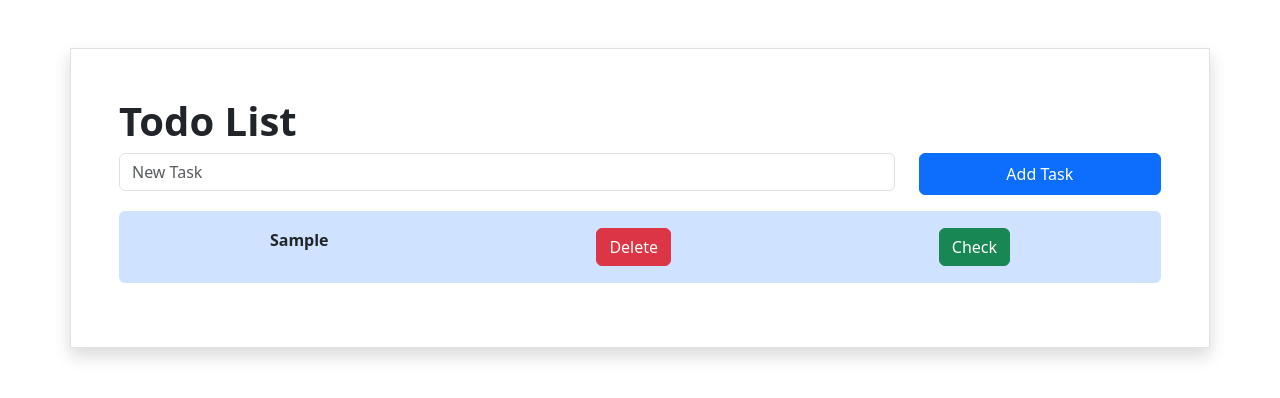
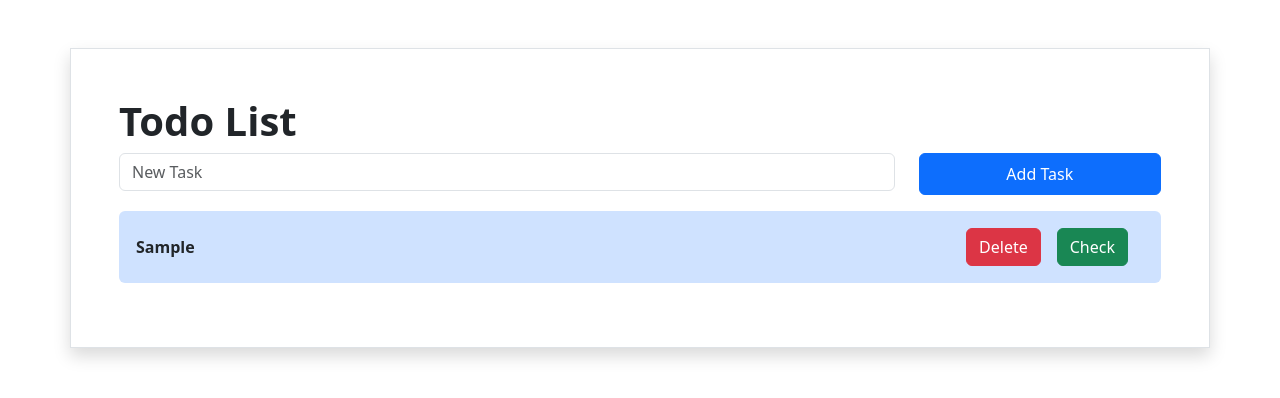
Before and after one commit to reiurbano/react-todo-list, a React (Vite) app in the folder react-todo-list/: page / in a window 1280 px wide. Both pictures are taken after typing "Sample" into the empty fields and a click on the button "Add Task". Shown: the top 398 px of the page. Built offline with nearby package versions, Linux system fonts and the light colour scheme.

Commit message:
added & fixed styling

```diff
--- a/react-todo-list/src/TodoItem.jsx
+++ b/react-todo-list/src/TodoItem.jsx
@@ -1,10 +1,10 @@
 function TodoItem({ task, status, id, del, fin}) {
 
   return (
-    <div className={`alert ${status ? `bg-success-subtle`: `bg-primary-subtle`} mt-3 d-flex justify-content-around`}>
-      <span className={`fw-bold ${status ? `strike`: ``}`}>{task}</span>
-      <button onClick={() => del(id)} className="btn btn-danger">Delete</button>
-      <button onClick={() => fin(id)} className="btn btn-success">Check</button>
+    <div className={`alert ${status ? `bg-success-subtle`: `bg-primary-subtle`} mt-3 d-flex align-items-center`}>
+      <span className={`fw-bold flex-grow-1 ${status ? `strike`: ``}`}>{task}</span>
+      <button onClick={() => del(id)} className="btn btn-danger me-3">Delete</button>
+      <button onClick={() => fin(id)} className="btn btn-success me-3">Check</button>
     </div>
   )
 }
```
